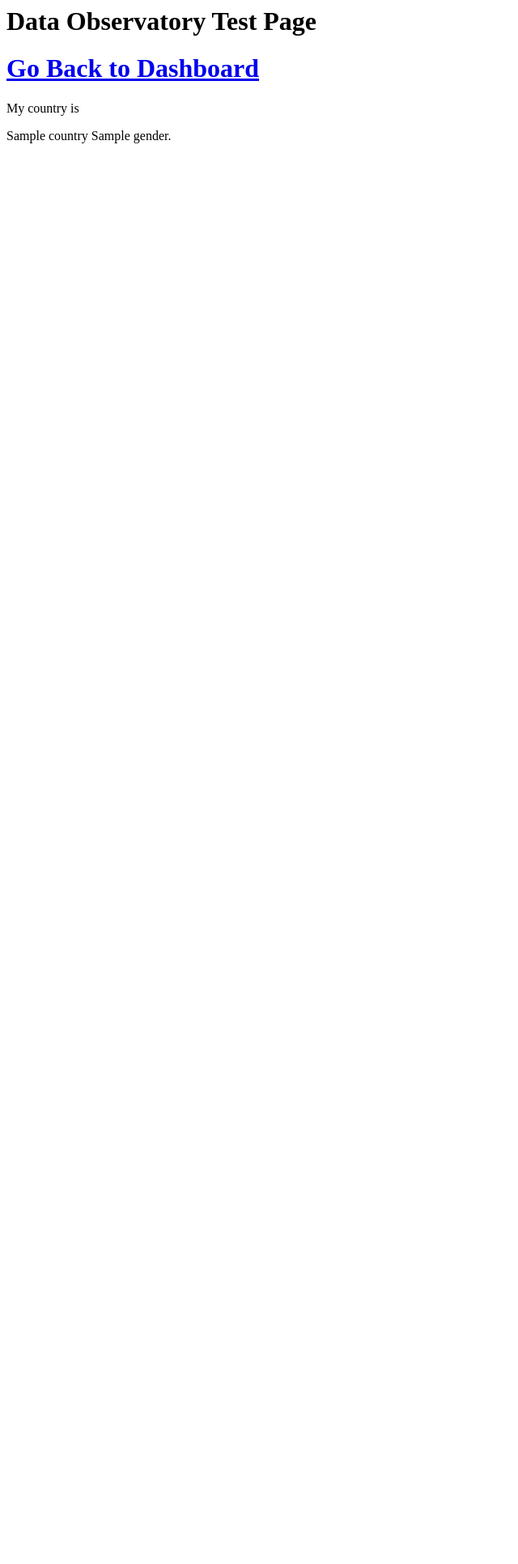
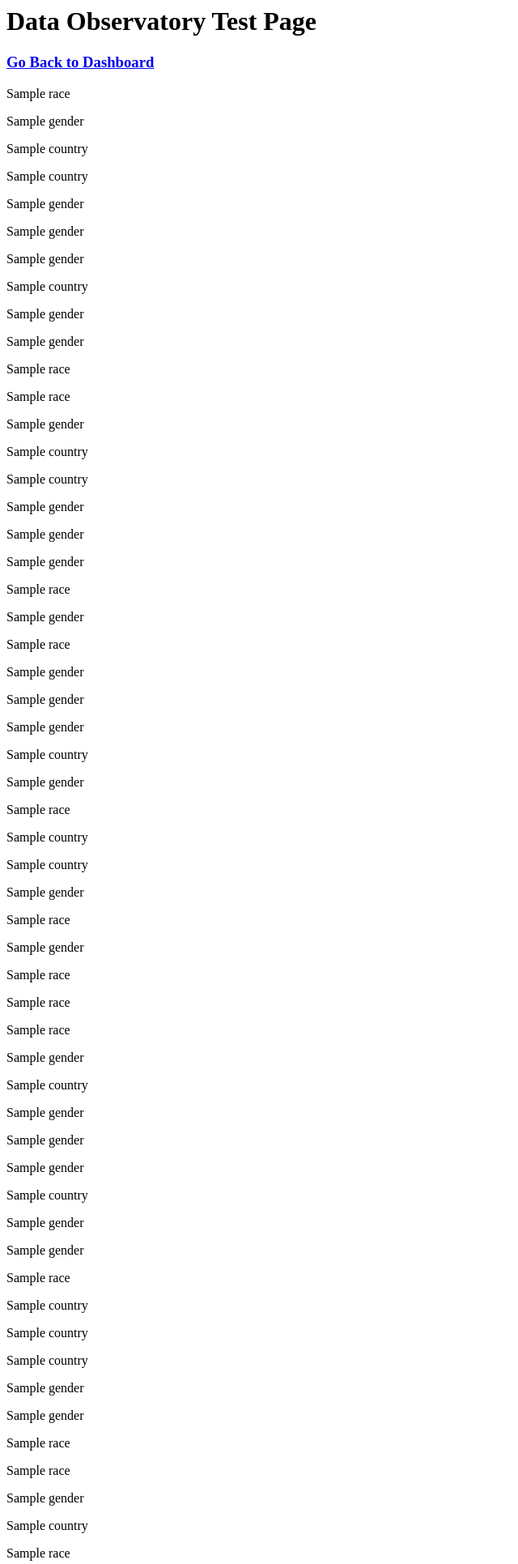
Before and after one commit to shivamchoudhary/e6998, a Django app: template service/website/attribute/templates/test.html in a window 1280 px wide. Shown: the top 1931 px of the page at 81% size, without its empty margins (0-640 px from the left). Before the commit the page ends 177 px from the top, so only its background shows below. Run offline with Django 3.2, Linux system fonts and the light colour scheme; the template is opened without the code that fills it: most values are stand-ins (such as "Sample title", 1, 10 or a date in 2020).

Commit message:
generateHTML script added

```diff
--- /dev/null
+++ b/service/website/attribute/templates/config.json
@@ -0,0 +1 @@
+../config.json
--- a/service/website/attribute/templates/test.html
+++ b/service/website/attribute/templates/test.html
@@ -1,12 +1,109 @@
 <html>
-    <head>
-        <title>Data Observertory Test Page</title>
-    </head>
-
-    <body>
-        <h1>Data Observatory Test Page</h1>
-        <h1><a href="/index/index/">Go Back to Dashboard</a></h1>
-        <p> My country is </p>
-        <p> {{ country }} {{gender}}.</p>
-    </body>
+	<head>
+		<Data Observertory Test Page>
+	</head>
+	<body>
+		<h1>Data Observatory Test Page</h1>
+		<h3><a href=/index/index/>Go Back to Dashboard</a></h3>
+<p> {{race}} </p>
+<p> {{gender}} </p>
+<p> {{country}} </p>
+<p> {{country}} </p>
+<p> {{gender}} </p>
+<p> {{gender}} </p>
+<p> {{gender}} </p>
+<p> {{country}} </p>
+<p> {{gender}} </p>
+<p> {{gender}} </p>
+<p> {{race}} </p>
+<p> {{race}} </p>
+<p> {{gender}} </p>
+<p> {{country}} </p>
+<p> {{country}} </p>
+<p> {{gender}} </p>
+<p> {{gender}} </p>
+<p> {{gender}} </p>
+<p> {{race}} </p>
+<p> {{gender}} </p>
+<p> {{race}} </p>
+<p> {{gender}} </p>
+<p> {{gender}} </p>
+<p> {{gender}} </p>
+<p> {{country}} </p>
+<p> {{gender}} </p>
+<p> {{race}} </p>
+<p> {{country}} </p>
+<p> {{country}} </p>
+<p> {{gender}} </p>
+<p> {{race}} </p>
+<p> {{gender}} </p>
+<p> {{race}} </p>
+<p> {{race}} </p>
+<p> {{race}} </p>
+<p> {{gender}} </p>
+<p> {{country}} </p>
+<p> {{gender}} </p>
+<p> {{gender}} </p>
+<p> {{gender}} </p>
+<p> {{country}} </p>
+<p> {{gender}} </p>
+<p> {{gender}} </p>
+<p> {{race}} </p>
+<p> {{country}} </p>
+<p> {{country}} </p>
+<p> {{country}} </p>
+<p> {{gender}} </p>
+<p> {{gender}} </p>
+<p> {{race}} </p>
+<p> {{race}} </p>
+<p> {{gender}} </p>
+<p> {{country}} </p>
+<p> {{race}} </p>
+<p> {{gender}} </p>
+<p> {{gender}} </p>
+<p> {{race}} </p>
+<p> {{country}} </p>
+<p> {{country}} </p>
+<p> {{gender}} </p>
+<p> {{race}} </p>
+<p> {{gender}} </p>
+<p> {{gender}} </p>
+<p> {{gender}} </p>
+<p> {{country}} </p>
+<p> {{race}} </p>
+<p> {{country}} </p>
+<p> {{gender}} </p>
+<p> {{country}} </p>
+<p> {{country}} </p>
+<p> {{country}} </p>
+<p> {{gender}} </p>
+<p> {{race}} </p>
+<p> {{race}} </p>
+<p> {{gender}} </p>
+<p> {{country}} </p>
+<p> {{country}} </p>
+<p> {{gender}} </p>
+<p> {{country}} </p>
+<p> {{race}} </p>
+<p> {{race}} </p>
+<p> {{race}} </p>
+<p> {{gender}} </p>
+<p> {{race}} </p>
+<p> {{country}} </p>
+<p> {{gender}} </p>
+<p> {{country}} </p>
+<p> {{race}} </p>
+<p> {{gender}} </p>
+<p> {{country}} </p>
+<p> {{country}} </p>
+<p> {{race}} </p>
+<p> {{race}} </p>
+<p> {{race}} </p>
+<p> {{gender}} </p>
+<p> {{race}} </p>
+<p> {{country}} </p>
+<p> {{country}} </p>
+<p> {{race}} </p>
+<p> {{country}} </p>
+	</body>
 </html>
```
Also changed, not shown: 1 other file.
